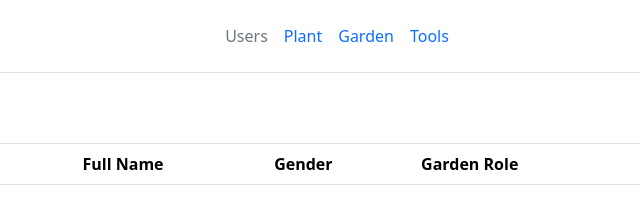
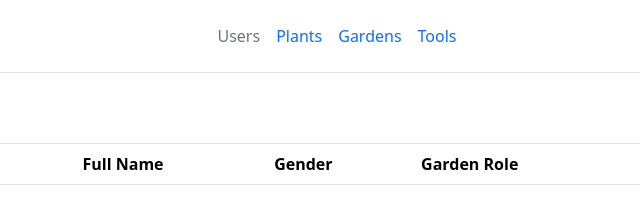
Before and after one commit to jessiezhou819/garden-app, a website: page public/user.html in a window 1280 px wide. Shown: the full height of the page, 303-943 px from the left. Drawn offline with nearby package versions, Linux system fonts and the light colour scheme; no server answers.

Commit message:
Revert "update"
This reverts commit b1b4bfbec2d1fc7aea051dc37e8602ac90bb8048.

```diff
--- a/public/user.html
+++ b/public/user.html
@@ -17,8 +17,8 @@
 
           <ul class="nav col-12 col-md-auto mb-2 justify-content-center mb-md-0">
             <li><a href="user.html" class="nav-link px-2 link-secondary">Users</a></li>
-            <li><a href="plant.html" class="nav-link px-2">Plant</a></li>
-            <li><a href="garden.html" class="nav-link px-2">Garden</a></li>
+            <li><a href="plant.html" class="nav-link px-2">Plants</a></li>
+            <li><a href="garden.html" class="nav-link px-2">Gardens</a></li>
             <li><a href="tool.html" class="nav-link px-2 ">Tools</a></li>
           </ul>
 
```
